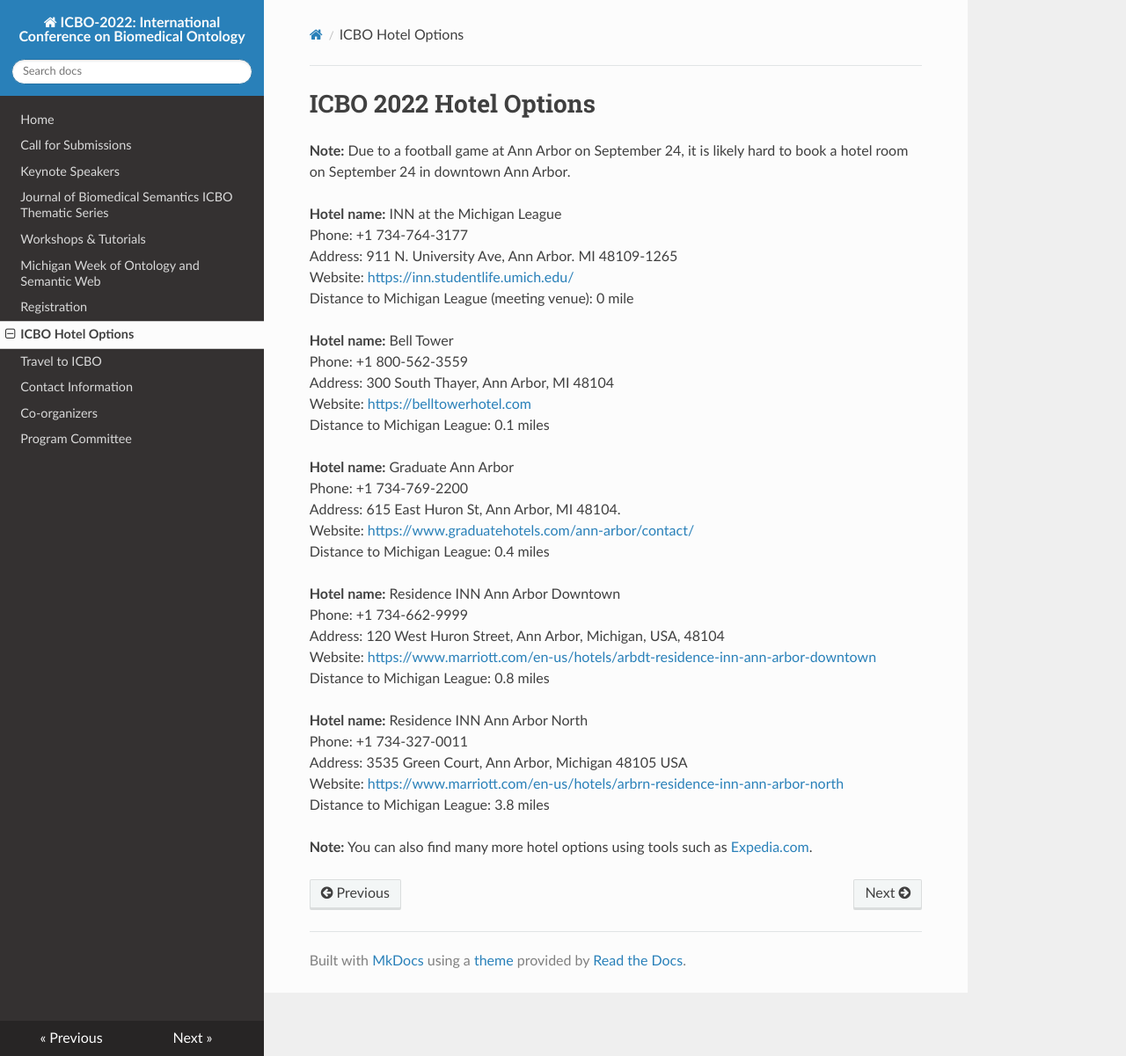
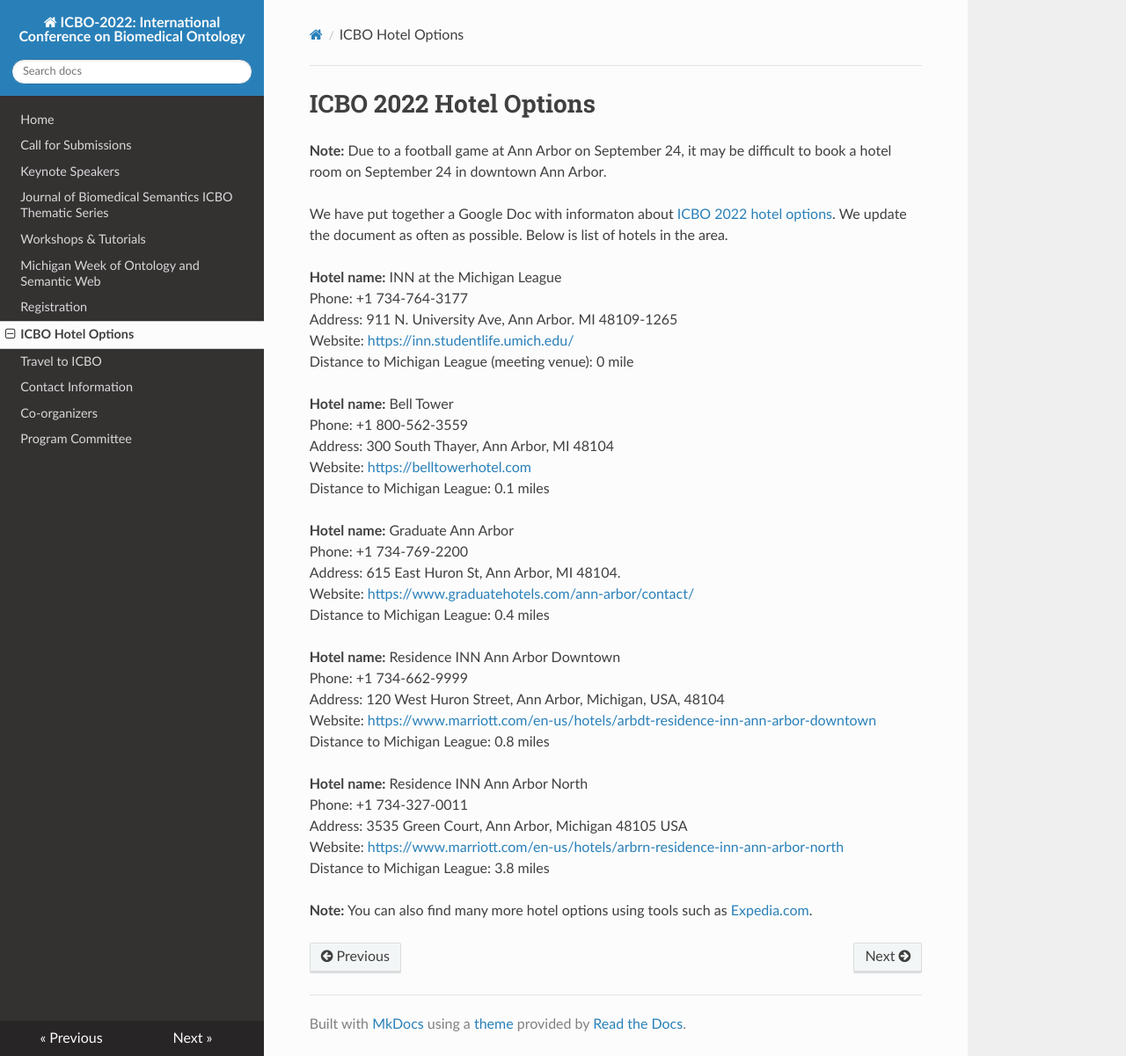
Before and after one commit to johnbeve/BFO-Organization, an MkDocs documentation site: the page built from docs/icbo-hotels.md, in a window 1280 px wide and 1201 px high. Shown: the whole window at 88% size. Built offline with MkDocs 1.6.1, drawn with Linux system fonts in a browser that asks for light colours; nearby versions of some CDN libraries.

Commit message:
Update icbo-hotels.md

```diff
--- a/docs/icbo-hotels.md
+++ b/docs/icbo-hotels.md
@@ -1,6 +1,8 @@
 # ICBO 2022 Hotel Options
-**Note:** Due to a football game at Ann Arbor on September 24, it is likely hard to book a hotel room on
+**Note:** Due to a football game at Ann Arbor on September 24, it may be difficult to book a hotel room on
 September 24 in downtown Ann Arbor.
+
+We have put together a Google Doc with informaton about [ICBO 2022 hotel options](https://docs.google.com/document/d/1_set_ag3YpJvE7QBmcvEUX41IYTY-R7p/edit). We update the document as often as possible. Below is list of hotels in the area.
 
 **Hotel name:** INN at the Michigan League
 Phone: +1 734-764-3177
```
